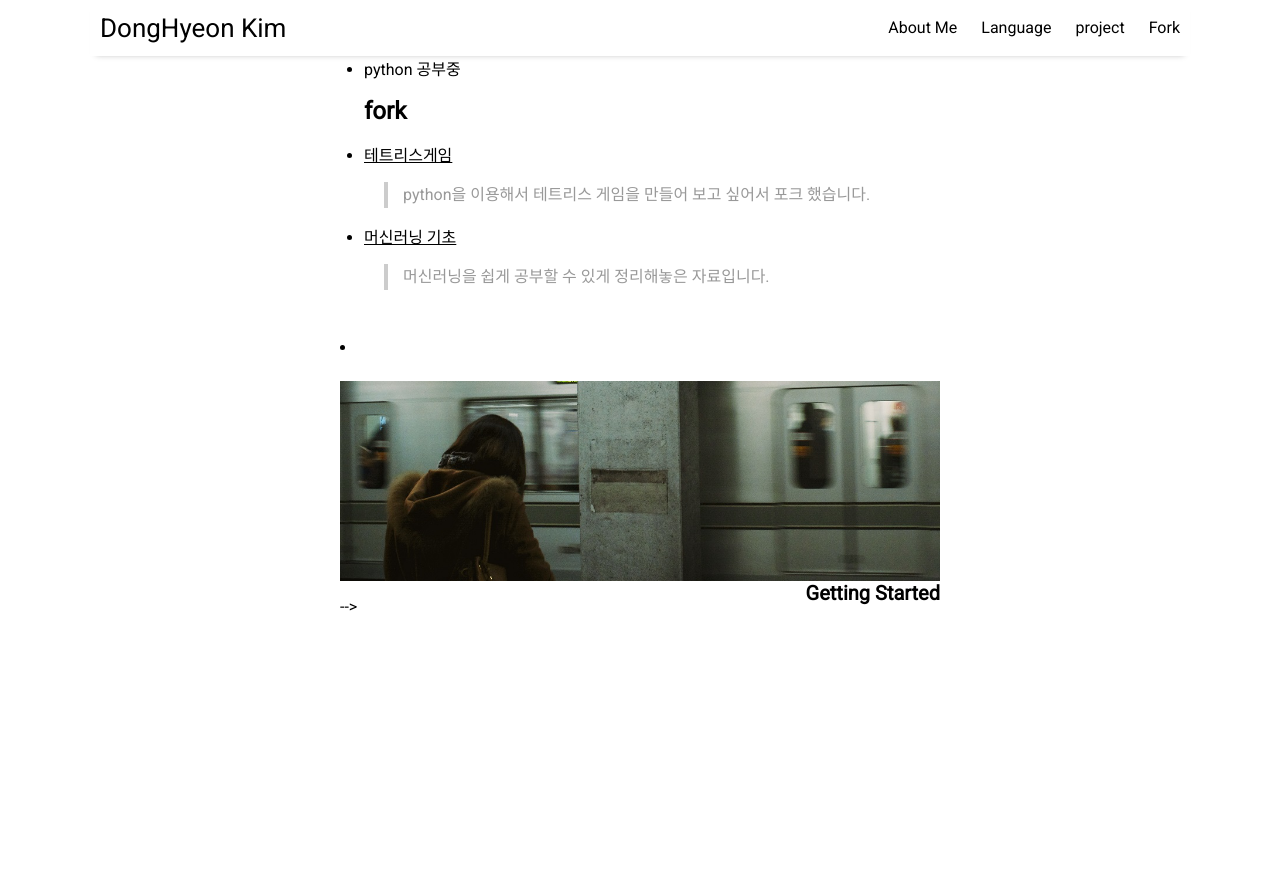
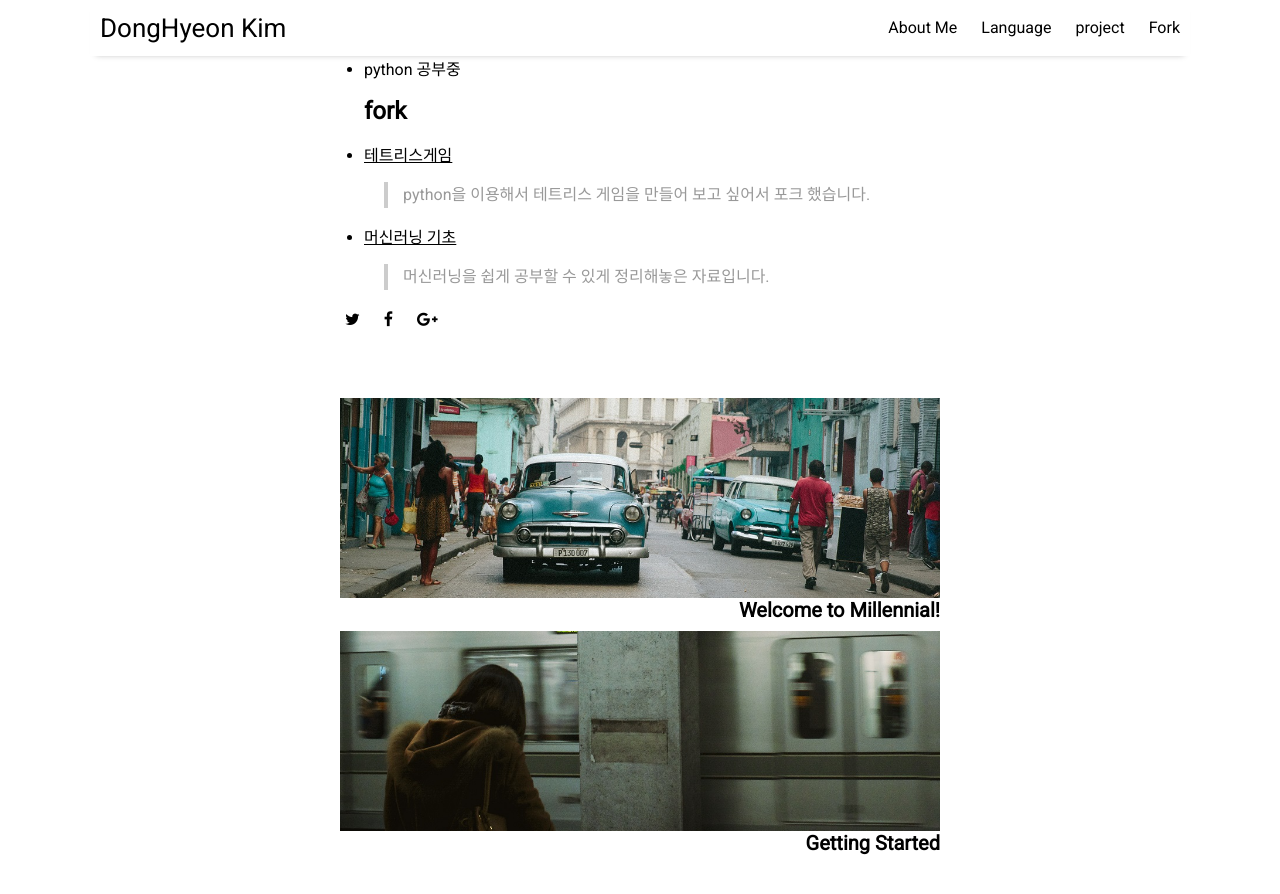
Before and after one commit to xddongx/xddongx.github.io, a Jekyll site: the page built from _posts/2016-04-04-about-the-author.md, in a window 1280 px wide and 900 px high, scrolled down 915 px. Shown: the top 894 px of the window. Built offline with Jekyll 4.4.1, drawn with Linux system fonts in a browser that asks for light colours; nearby versions of some CDN libraries; before the commit the page ends 1557 px from its top, so only the background shows below that.

Commit message:
Update post.html

```diff
--- a/_layouts/post.html
+++ b/_layouts/post.html
@@ -37,17 +37,17 @@ layout: default
 
   <div class="post-share">
     <div class="post-date">{{ site.data.settings.sharing_button_prompt }}</div>
-<!--     <div class="sharing-icons">
+    <div class="sharing-icons">
       <a href="https://twitter.com/intent/tweet?text={{ page.title }}&amp;url={{ site.github.url }}{{ page.url }}" target="_blank"><i class="fa fa-twitter" aria-hidden="true"></i></a>
       <a href="https://www.facebook.com/sharer/sharer.php?u={{ site.github.url }}{{ page.url }}&amp;title={{ page.title }}" target="_blank"><i class="fa fa-facebook" aria-hidden="true"></i></a>
       <a href="https://plus.google.com/share?url={{ site.github.url }}{{ page.url }}" target="_blank"><i class="fa fa-google-plus" aria-hidden="true"></i></a>
-    </div> -->
+    </div>
   </div>
 
   <div class="related">
     <h2>{{ site.data.settings.related_posts }}</h2>
-    {% assign listed_posts_urls = page.url | split: ' ' %}
-<!--     <ul class="related-posts">
+          {% assign listed_posts_urls = page.url | split: ' ' %}
+     <ul class="related-posts">
       {% for tag in page.tags %}
         {% for mypost in site.tags[tag] limit:2 %}
           {% if listed_posts_urls contains mypost.url %}
@@ -71,7 +71,7 @@ layout: default
           {% endif %}
         {% endfor %}
       {% endfor %}
-    </ul> -->
+    </ul>
   </div>
 
   {% if site.data.settings.disqus.comments %}
```
